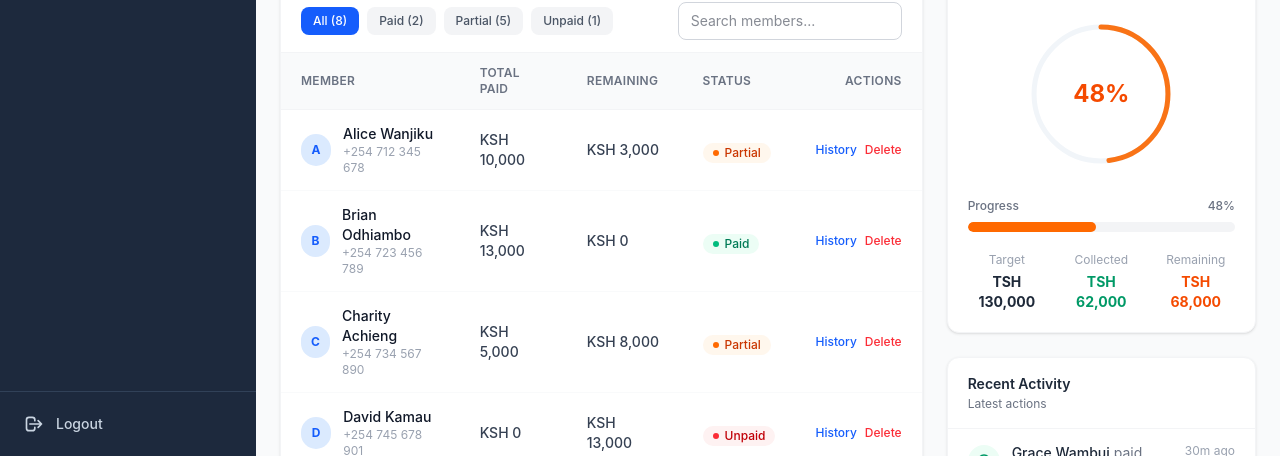
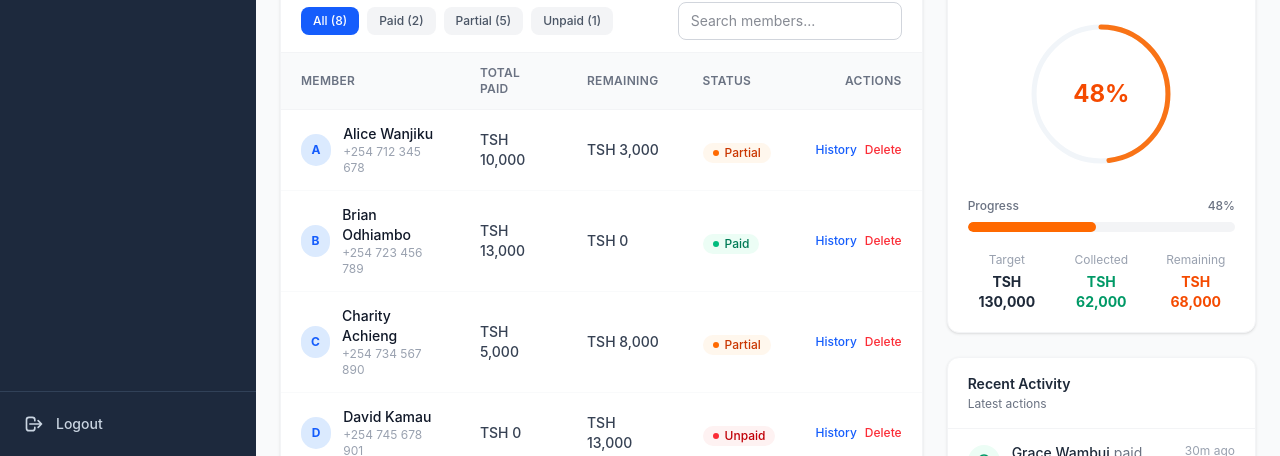
Before and after one commit to joylne15/PotPunch, a React (Vite) app: page /admin in a window 1280 px wide. Both pictures are taken after typing "name@example.com", "Sample123" into the empty fields and a click on the button "Sign In". Shown: the part 344-800 px from the top of the page. Built offline with nearby package versions, Linux system fonts and the light colour scheme.

Commit message:
change KSH 1

```diff
--- a/src/components/dashboard/ActivityFeed.jsx
+++ b/src/components/dashboard/ActivityFeed.jsx
@@ -73,7 +73,7 @@ export default function ActivityFeed({ activities = [] }) {
                   )}
                   {activity.type === 'payment' && (
                     <span className="font-semibold text-emerald-600">
-                      KSH {activity.amount?.toLocaleString()}
+                   TSH {activity.amount?.toLocaleString()}
                     </span>
                   )}
                   {activity.type === 'member_added' && (
@@ -87,7 +87,7 @@ export default function ActivityFeed({ activities = [] }) {
                   )}
                   {activity.type === 'target_updated' && (
                     <span className="font-semibold text-purple-600">
-                      KSH {activity.amount?.toLocaleString()}
+                      TSH {activity.amount?.toLocaleString()}
                     </span>
                   )}
                 </p>
--- a/src/components/dashboard/MemberStatusTable.jsx
+++ b/src/components/dashboard/MemberStatusTable.jsx
@@ -103,10 +103,10 @@ export default function MemberStatusTable({ members, onViewHistory, onDelete })
                     </div>
                   </td>
                   <td className="px-5 py-3.5 text-sm text-gray-700 font-medium">
-                    KSH {member.totalPaid?.toLocaleString()}
+                    TSH {member.totalPaid?.toLocaleString()}
                   </td>
                   <td className="px-5 py-3.5 text-sm text-gray-700 font-medium">
-                    KSH {member.remaining?.toLocaleString()}
+                    TSH {member.remaining?.toLocaleString()}
                   </td>
                   <td className="px-5 py-3.5">
                     <StatusBadge status={getStatus(member)} />
--- a/src/pages/AdminDashboard.jsx
+++ b/src/pages/AdminDashboard.jsx
@@ -218,7 +218,7 @@ export default function AdminDashboard({ user, onLogout }) {
               <div className="space-y-4">
                 <div>
                   <label className="block text-sm font-medium text-gray-700 mb-1">
-                    Target Amount (KSH)
+                    Target Amount (TSH)
                   </label>
                   <input
                     type="number"
--- a/src/pages/MemberDashboard.jsx
+++ b/src/pages/MemberDashboard.jsx
@@ -71,15 +71,15 @@ export default function MemberDashboard({ user, onLogout }) {
             <div className="grid grid-cols-1 sm:grid-cols-3 gap-5">
               <div className="bg-white rounded-xl shadow-sm border border-gray-100 p-5">
                 <p className="text-xs font-medium text-gray-500 uppercase tracking-wide">Total Paid</p>
-                <p className="text-2xl font-bold text-emerald-600 mt-2">KSH {memberData.totalPaid?.toLocaleString()}</p>
+                <p className="text-2xl font-bold text-emerald-600 mt-2">TSH {memberData.totalPaid?.toLocaleString()}</p>
               </div>
               <div className="bg-white rounded-xl shadow-sm border border-gray-100 p-5">
                 <p className="text-xs font-medium text-gray-500 uppercase tracking-wide">Remaining</p>
-                <p className="text-2xl font-bold text-orange-600 mt-2">KSH {memberData.remaining?.toLocaleString()}</p>
+                <p className="text-2xl font-bold text-orange-600 mt-2">TSH {memberData.remaining?.toLocaleString()}</p>
               </div>
               <div className="bg-white rounded-xl shadow-sm border border-gray-100 p-5">
                 <p className="text-xs font-medium text-gray-500 uppercase tracking-wide">Target</p>
-                <p className="text-2xl font-bold text-gray-800 mt-2">KSH {memberData.target?.toLocaleString()}</p>
+                <p className="text-2xl font-bold text-gray-800 mt-2">TSH {memberData.target?.toLocaleString()}</p>
               </div>
             </div>
 
```
